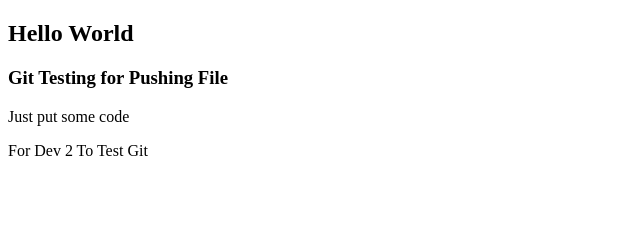
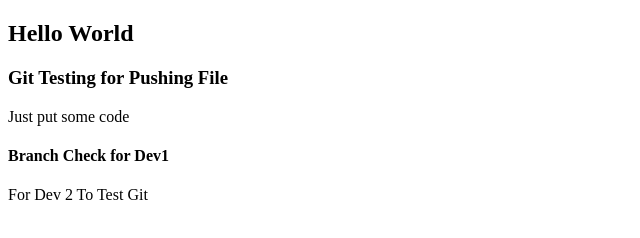
Before and after one commit to anhtustart1998/Git-Tranning, a plain HTML site: page index.html in a window 1280 px wide. Shown: the whole page, without its empty margins (0-640 px from the left). Drawn offline with Linux system fonts and the light colour scheme.

Commit message:
Dev1 test

```diff
--- a/index.html
+++ b/index.html
@@ -9,7 +9,7 @@
     <h2>Hello World</h2>
     <h3>Git Testing for Pushing File</h3>
     <p>Just put some code</p>
-
+    <h4>Branch Check for Dev1</h4>
     <p>For Dev 2 To Test Git</p>
   </body>
 </html>
```
